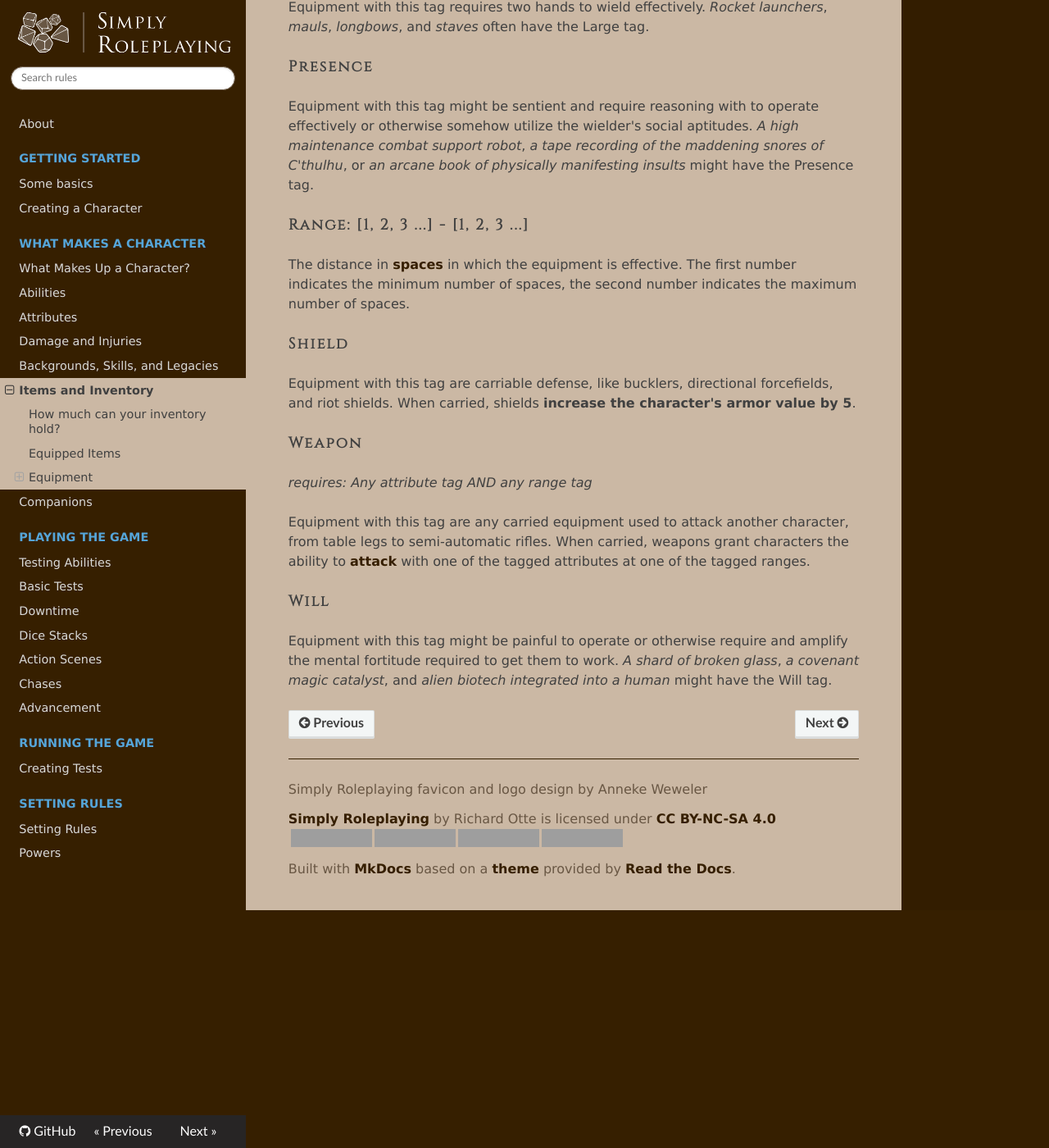
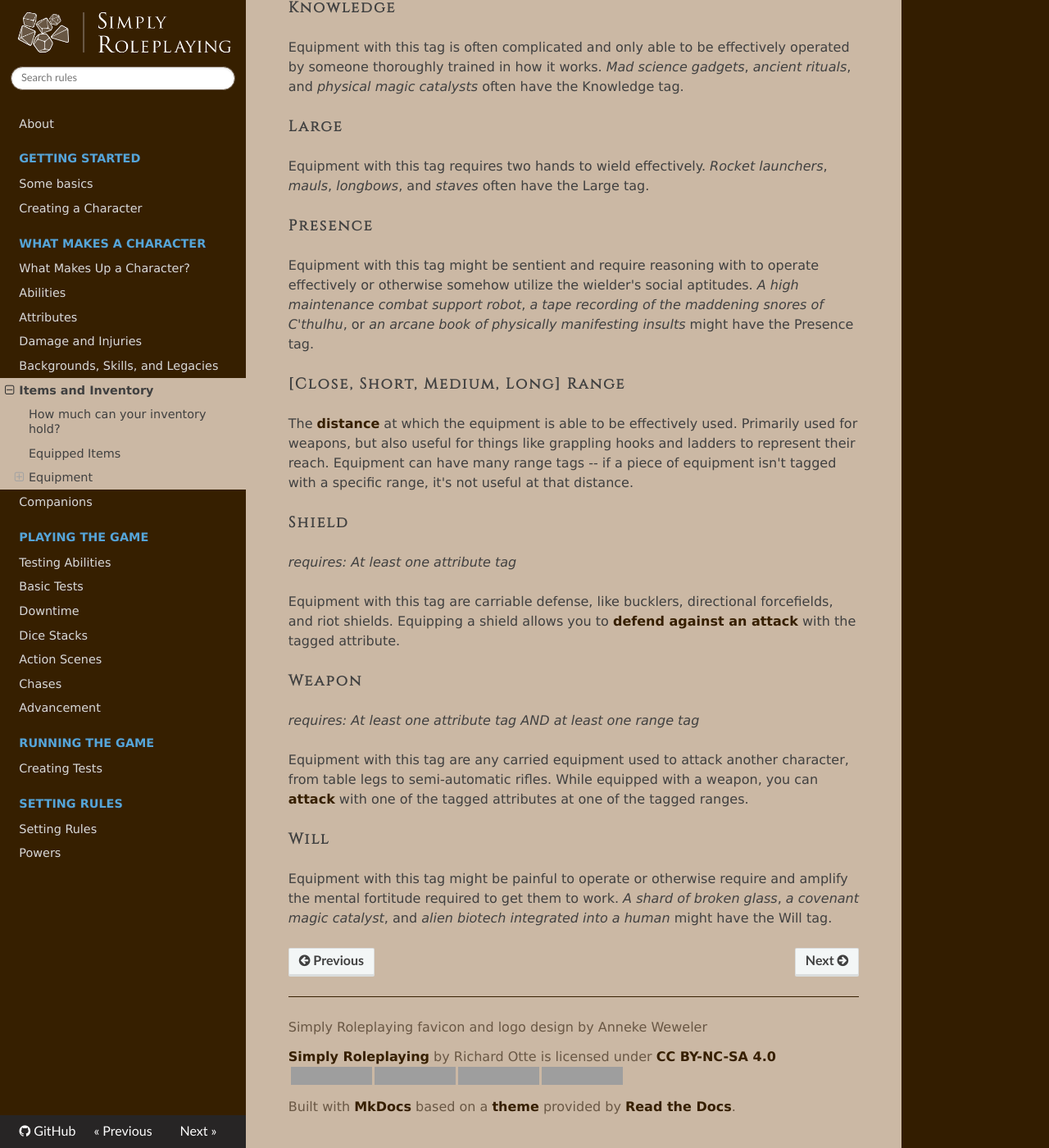
Before and after one commit to TheFifthRider/simply-roleplaying-webapp, an MkDocs documentation site: the page built from docs/character/equipment.md, in a window 1280 px wide and 1400 px high, scrolled down 2936 px. Shown: the whole window at 82% size. Built offline with MkDocs 1.6.1, drawn with Linux system fonts in a browser that asks for light colours; nearby versions of some CDN libraries; some of the changed text lies outside the part shown; grey boxes are pictures that could not be loaded.

Commit message:
feat: Adding armor as a bar, clarifications around defending

```diff
--- a/docs/character/equipment.md
+++ b/docs/character/equipment.md
@@ -18,6 +18,10 @@
 
 Equipment are the tools you wear or use to accomplish tasks-- your armor, weapons, magic staves, and lockpick set. Equipment might be protective, weaponized, or useful in some other way. **Tags** describe what's important about the equipment: how it can be used, what benefits it provides, and anything else that matters. You can only benefit from **equipment** if they're equipped.
 
+### Using Equipment Improperly
+
+If you attack with something that doesn't have the weapon tag, defend with something that doesn't have the shield tag, or do something else to use equipment in a way that it's not intended to be used, your GM may say there is an [additional risk](tests.md#risk-guidelines) of **the equipment might be damaged, destroyed, or otherwise lost** and/or **some tags on the equipment do not apply**. A +5 sword might be very good at attacking, but there's no guarantee that it'd be equally as good at blocking.
+
 ### Tag List
 
 Here's a suggested list of tags that you can use to describe the equipment in your game. Be sure to add more tags that are important to your setting! If you're in a dark fantasy setting hunting beasts of the night and need silvered weapons to confront them, _silver_ should be a tag. If you're in a futuristic dystopian setting and everything legally acquired is monitored through a chip, _unchipped_ should be a tag.
@@ -26,7 +30,7 @@
 
 #### +1, +2, +3, ...
 
-Equipment with this tag are more effective than other equipment of the same type due to exemplary craftsmanship, materials, and/or renown. Add the tagged number to any test of ability you make with this equipment. If the equipment's tags grant a bonus or number (such as Armor Value) separate from tests of abilities, add the tagged amount.
+Equipment with this tag are more effective than other equipment of the same type due to exemplary craftsmanship, materials, and/or renown. Add the tagged number to any test you make with this equipment. If the equipment's tags grant the wearer a passive value (such as armor HP), add the tagged amount.
 
 #### < Extranormal Power >
 
@@ -40,7 +44,7 @@
 
 _requires: any attribute tag_
 
-Equipment with this tag are wearable defense like personal shield generators, Kevlar vests, or full plate. When worn, armor grants the wearer with **armor value** equal to **the highest passive value of the equipment's tagged attributes**. A character can only benefit from one set of armor at a time.
+Equipment with this tag are wearable defense like personal shield generators, Kevlar vests, or full plate. When worn, armor grants the wearer with additional **armor hp** equal to **the highest passive value of the equipment's tagged attributes**. A character can only benefit from one set of armor at a time.
 
 #### Brawn
 
@@ -70,19 +74,21 @@
 
 Equipment with this tag might be sentient and require reasoning with to operate effectively or otherwise somehow utilize the wielder's social aptitudes. _A high maintenance combat support robot_, _a tape recording of the maddening snores of C'thulhu_, or _an arcane book of physically manifesting insults_ might have the Presence tag.
 
-#### Range: [1, 2, 3 ...] - [1, 2, 3 ...]
+#### [Close, Short, Medium, Long] Range
 
-The distance in [spaces](../getting_started/index.md#movement) in which the equipment is effective. The first number indicates the minimum number of spaces, the second number indicates the maximum number of spaces.
+The [distance](../getting_started/index.md#ranges-and-spaces) at which the equipment is able to be effectively used. Primarily used for weapons, but also useful for things like grappling hooks and ladders to represent their reach. Equipment can have many range tags -- if a piece of equipment isn't tagged with a specific range, it's not useful at that distance.
 
 #### Shield
 
-Equipment with this tag are carriable defense, like bucklers, directional forcefields, and riot shields. When carried, shields **increase the character's armor value by 5**.
+_requires: At least one attribute tag_
+
+Equipment with this tag are carriable defense, like bucklers, directional forcefields, and riot shields. Equipping a shield allows you to [defend against an attack](../common_tests.md#defending-against-an-attack) with the tagged attribute.
 
 #### Weapon
 
-_requires: Any attribute tag AND any range tag_
+_requires: At least one attribute tag AND at least one range tag_
 
-Equipment with this tag are any carried equipment used to attack another character, from table legs to semi-automatic rifles. When carried, weapons grant characters the ability to [attack](../gameplay/common_tests.md#attacking-with-a-weapon) with one of the tagged attributes at one of the tagged ranges.
+Equipment with this tag are any carried equipment used to attack another character, from table legs to semi-automatic rifles. While equipped with a weapon, you can [attack](../gameplay/common_tests.md#attacking-with-a-weapon) with one of the tagged attributes at one of the tagged ranges.
 
 #### Will
 
```
Also changed, not shown: docs/character/abilities.md (+3 -2 lines), docs/gameplay/common_tests.md (+2 -4 lines), docs/getting_started/index.md (+5 -1 lines).
